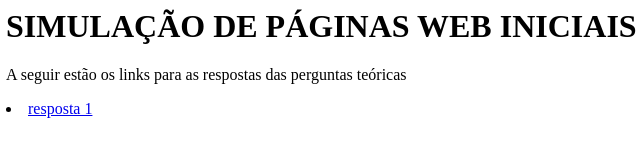
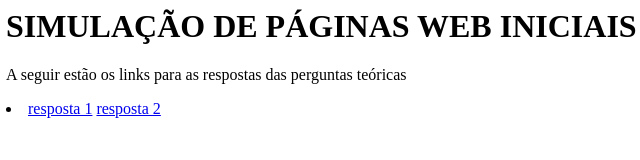
Before and after one commit to bryerblack/labs_ppdw, a plain HTML site: page lab1/index.html in a window 1280 px wide. Shown: the full height of the page, 2-642 px from the left. Drawn offline with Linux system fonts and the light colour scheme.

Commit message:
build: link da resposta 2 com seu respectivo arquivo texto

```diff
--- a/lab1/index.html
+++ b/lab1/index.html
@@ -9,5 +9,6 @@
     </p>
     <li>
         <a href="./resposta1.txt">resposta 1</a>
+        <a href="./resposta2.txt">resposta 2</a>
     </li>
 </body>
```
Also changed, not shown: lab1/resposta2.txt (added).
